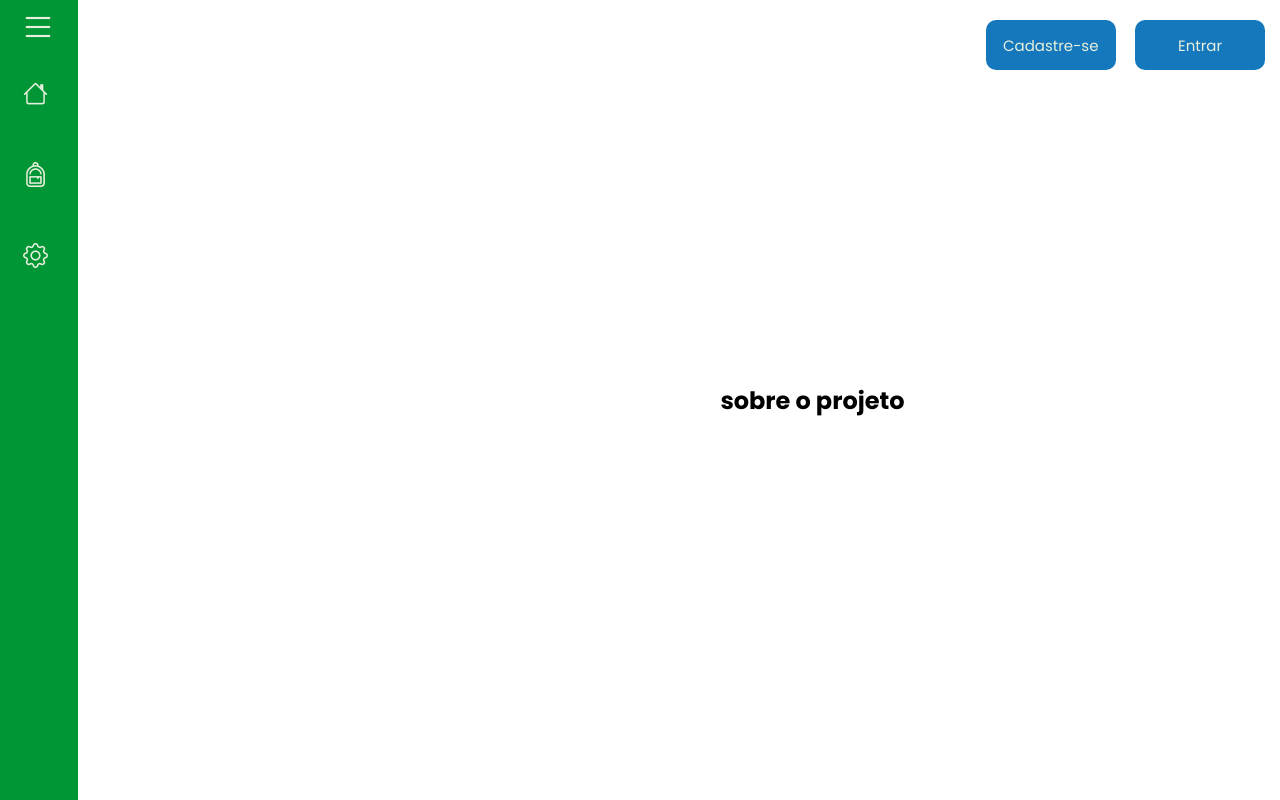
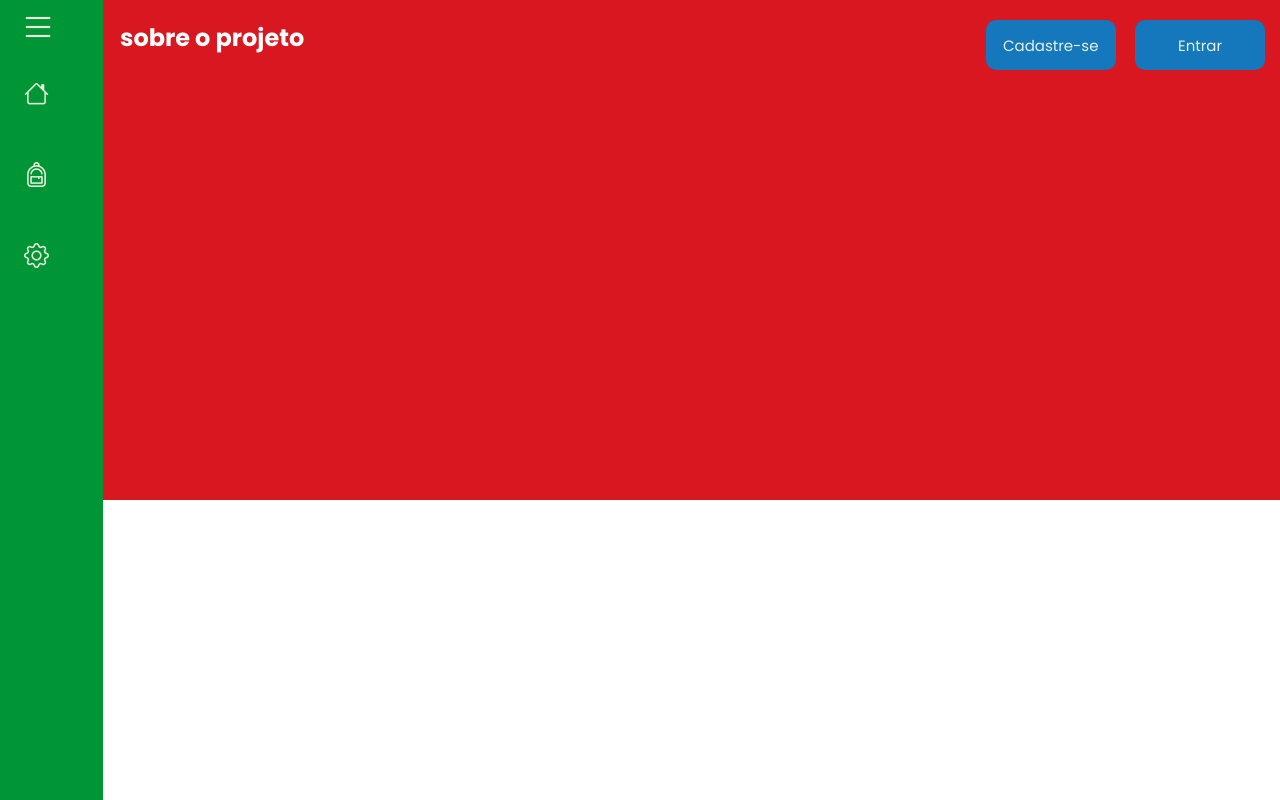
Before and after one commit to felipebuchee/Smart-Gate, a PHP site: page / in a window 1280 px wide; the page is wider, and only the part inside the window is pictured. Run offline with PHP 8.4, Linux system fonts and the light colour scheme.

Commit message:
teste mudanca nome

```diff
--- a/web/index.html
+++ b/web/index.html
@@ -45,9 +45,11 @@
                     <span class="txt-link">Configurações</span>
                 </a>
             </li>
+
         </ul>
     </nav>
 
+    <div class="sub-main">
         <div class="telaLogin">
             <span class="fechar"><i class="bi bi-x-lg"></i></span>
 
@@ -117,10 +119,15 @@
                 </form>
             </div>
         </div>
+    </div>
 
     <main>
         <div class="sobre-proj">
+            <div class="text-sobre-proj">
                 <h2>sobre o projeto</h2>
+                <p></p>
+            </div>
+
         </div>
     </main>
 
--- a/web/style.css
+++ b/web/style.css
@@ -1,4 +1,3 @@
-
 /*#F7B910 AMARELO*/
 /*#D91720 VERMELHO*/
 /*#1578BC AZUL*/
@@ -9,13 +8,39 @@
     margin: 0;
     padding: 0;
     box-sizing: border-box;
+
 }
-body{
+
+body {
     display: flex;
     justify-content: center;
+    min-height: 100vh;
+    overflow-x: hidden;
+}
+
+main {
+    z-index: 0;
+    display: block;
+}
+
+.sobre-proj {
+    display: flex;
+    width: 100vw;
+    height: 500px;
+    background-color: #D91720;
+    color: white;
+}
+
+.text-sobre-proj{
+    padding: 20px;
+}
+
+.sub-main {
+    display: flex;
     align-items: center;
-    min-height: 100vh;
+    padding-left: 200px;
 }
+
 header {
     position: fixed;
     top: 0;
@@ -48,39 +73,45 @@ header {
     margin: 20px 15px 0 0;
     cursor: pointer;
     font-size: 15px;
-    background:  #1578BC;
+    background: #1578BC;
     color: #E7F0DC;
     transition: .5s;
     border: none;
 }
+
 .login button:hover {
     background: #12639a;
     transition: .5s;
     transform: scale(1.05);
 }
 
-.telaLogin{
+.telaLogin {
     scale: 0;
     transition: 1s;
     overflow: hidden;
+    position: fixed;
+    top: 50%;
+    left: 50%;
+    transform: translate(-50%, -50%);
+    z-index: 100;
+
 }
 
-.telaLogin.ativoTela{
-    color: #E7F0DC;
-    position: relative;
+.telaLogin.ativoTela {
+    overflow: hidden;
+    position: fixed;
+    top: 50%;
+    left: 50%;
+    transform: translate(-50%, -50%);
+    z-index: 100;
     width: 400px;
     height: 440px;
-    background: transparent;
-    border: 1px solid rgba(255, 255, 255, .5);
-    border-bottom: 20px;
-    backdrop-filter: blur(15px);
+    background: rgba(0, 0, 0, 0.5);
     border-radius: 20px;
-    box-shadow: 0 0 30px rgba(0, 0, 0, .5);
+    box-shadow: 0 0 30px rgba(0, 0, 0, 0.5);
     display: flex;
     justify-content: center;
     align-items: center;
-    transition: height .2s ease;
-    overflow: hidden;
     scale: 1;
     transition: 1s;
 }
@@ -90,33 +121,29 @@ header {
     padding: 40px;
 }
 
-.telaLogin.ativoMenu{
+.telaLogin.ativoMenu {
     height: 600px;
 }
 
-.telaLogin.ativoMenu .form-log{
+.telaLogin.ativoMenu .form-log {
     transition: 0.5s;
     transform: translate(400px);
 }
 
-.telaLogin.ativoMenu .form-reg{
+.telaLogin.ativoMenu .form-reg {
     transition: 0.5s;
     transform: translate(0px);
 }
 
-.telaLogin .form-log{
+.telaLogin .form-log {
     transition: 0.5s;
     transform: translate(0);
 }
 
-.telaLogin .form-reg{
+.telaLogin .form-reg {
     position: absolute;
     transform: translate(-400px);
     transition: 0.5s;
-}
-
-.telaLogin {
-    display: flex;
 }
 
 .telaLogin h2 {
@@ -125,6 +152,7 @@ header {
     color: #E7F0DC;
     text-align: center;
 }
+
 .input-box {
     position: relative;
     width: 100%;
@@ -132,6 +160,7 @@ header {
     border-bottom: #0c0f09 2px solid;
     margin: 30px 0;
 }
+
 .input-box label {
     position: absolute;
     top: 50%;
@@ -148,7 +177,7 @@ header {
     top: -5px;
 }
 
-.input-box input{
+.input-box input {
     width: 100%;
     height: 100%;
     border: none;
@@ -159,13 +188,15 @@ header {
     font-weight: 200;
     padding: 0 35px 0 5px;
 }
-.input-box .icon-log{
+
+.input-box .icon-log {
     position: absolute;
     right: 8px;
     font-size: 20px;
     color: #D91720;
     line-height: 57px;
 }
+
 .gerenc-senha {
     font-size: 14px;
     color: #027d2d;
@@ -174,18 +205,22 @@ header {
     display: flex;
     justify-content: space-between;
 }
+
 .gerenc-senha label input {
     accent-color: #009535;
     margin-right: 3px;
 }
+
 .gerenc-senha a {
     color: #027d2d;
     text-decoration: none;
 }
-.gerenc-senha a:hover{
+
+.gerenc-senha a:hover {
     text-decoration: underline;
 }
-.btnSubmit{
+
+.btnSubmit {
     width: 100%;
     height: 50px;
     border-radius: 20px;
@@ -198,27 +233,32 @@ header {
     font-weight: 500;
     cursor: pointer;
 }
+
 .btnSubmit:hover {
     background-color: #027d2d;
     transform: scale(1.05);
     transition: .5s;
 }
+
 .registro {
     font-size: 16px;
     font-weight: 400;
     color: #E7F0DC;
     text-align: center;
 }
+
 .registro p a {
     text-decoration: none;
     color: #131b0d;
     font-weight: 600;
 }
+
 .registro p a:hover {
     text-decoration: underline;
 }
-nav.menu-lat{
-    width: 75px;
+
+nav.menu-lat {
+    width: 100px;
     height: 100%;
     background-color: #009535;
     box-shadow: 3px 0 0 #009535;
@@ -229,34 +269,42 @@ nav.menu-lat{
     transition: 1s;
     z-index: 99;
 }
+
 nav.menu-lat.expandir {
     width: 300px;
     transition: 1s;
 }
-.btn-expnd{
+
+.btn-expnd {
     width: 100%;
     padding-left: 10px;
 }
-.btn-expnd > i{
+
+.btn-expnd>i {
     color: #E7F0DC;
     font-size: 36px;
     cursor: pointer;
     margin: 10px;
 }
+
 ul {
     height: 100%;
     list-style-type: none;
 }
-ul li.item-menu{
+
+ul li.item-menu {
     transition: 0.5s;
 }
-ul li.ativo{
+
+ul li.ativo {
     background-color: #009535;
 }
-ul li.item-menu:hover{
+
+ul li.item-menu:hover {
     background: #027d2d;
 }
-ul li.item-menu a{
+
+ul li.item-menu a {
     color: #E7F0DC;
     text-decoration: none;
     font-size: 20px;
@@ -265,17 +313,20 @@ ul li.item-menu a{
     line-height: 40px;
 
 }
-ul li.item-menu a .txt-link{
+
+ul li.item-menu a .txt-link {
     margin-left: 80px;
     transition: 1s;
     opacity: 0;
 }
+
 nav.menu-lat.expandir .txt-link {
     margin-left: 40px;
     transition: 1s;
     opacity: 100%;
 }
-ul li.item-menu a .icon > i {
+
+ul li.item-menu a .icon>i {
     font-size: 25px;
     margin-left: 5px;
     padding-left: 15px;
```
Also changed, not shown: 1 other file. Lines whose indentation alone changed are shown as unchanged.
